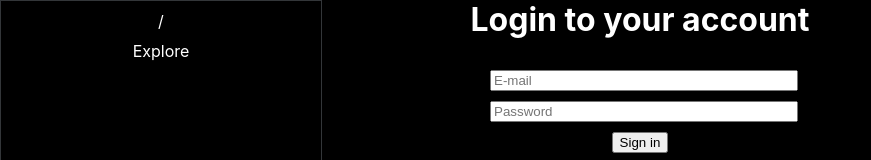
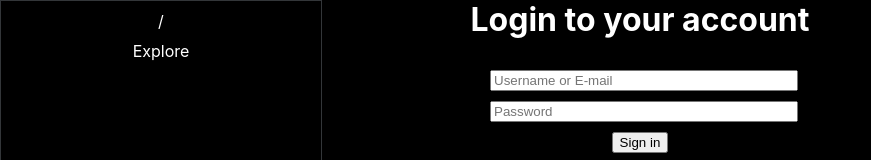
Before and after one commit to maxhayes17/TwitterClone, a React (Create React App) app in the folder frontend/: page / in a window 1280 px wide. Shown: the top 160 px of the page, without its empty margins (0-871 px from the left). Built offline with nearby package versions, Linux system fonts and the light colour scheme.

Commit message:
Change email var to identifier

```diff
--- a/frontend/src/pages/login.js
+++ b/frontend/src/pages/login.js
@@ -54,7 +54,7 @@ function Login(){
             <Navbar />
             <h1>{isLogin ? "Login to your account" : "Create an account"}</h1>
             <form onSubmit={handleSubmit}>
-                <input placeholder="E-mail" name="email" autoComplete="off"/>
+                <input placeholder="Username or E-mail" name="identifier" autoComplete="off"/>
                 {!isLogin && <input placeholder="Username" name="username" autoComplete="off"/>}
                 <input placeholder="Password" name="password" autoComplete="off"/>
                 <button type="submit">{isLogin ? "Sign in" : "Sign up"}</button>
```
Also changed, not shown: 1 other file (tests, documents, lock files or other folders).
